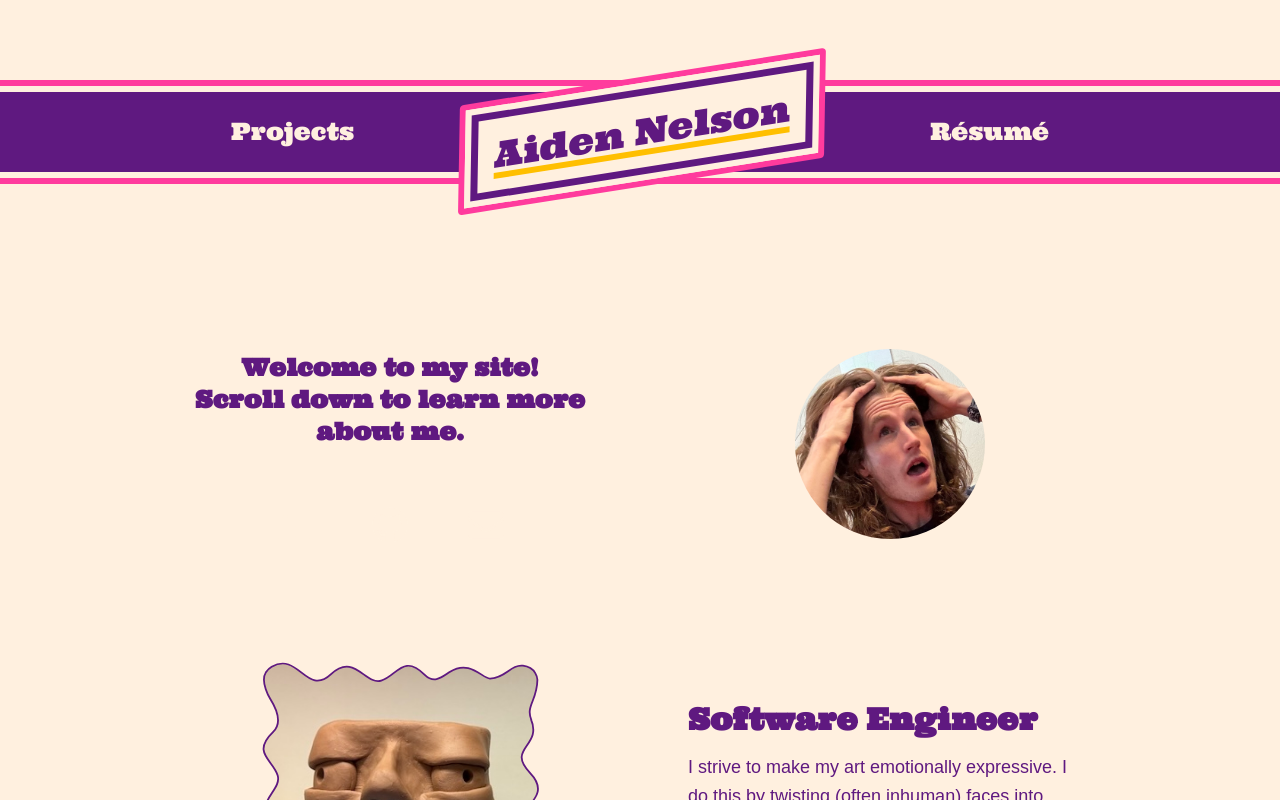
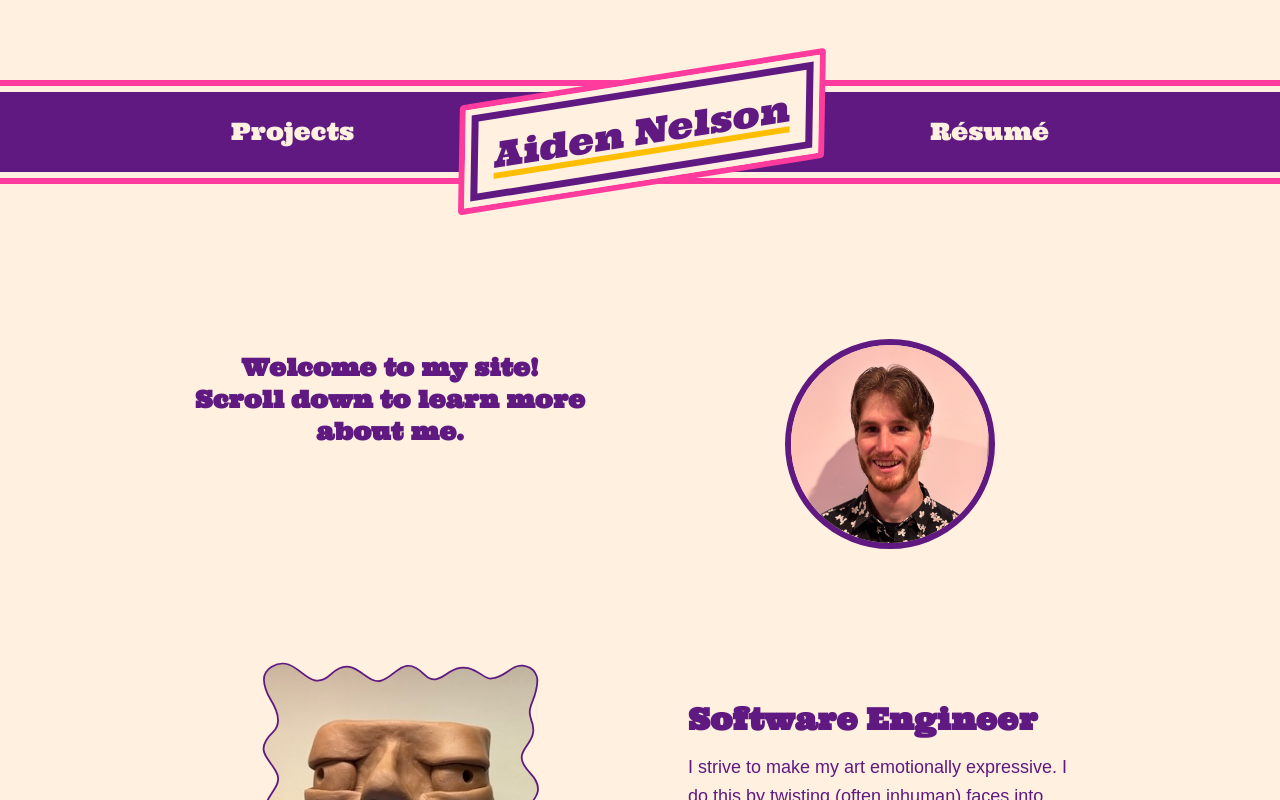
Before and after one commit to Aidenjn/AidenNelson-website, a Next.js app in the folder site/: page / in a window 1280 px wide. Shown: the top 800 px of the page. Built offline with nearby package versions, Linux system fonts and the light colour scheme; a web font is replaced by a local one.

Commit message:
Changed headshot

```diff
--- a/site/components/views/mainView/FacePortrait.tsx
+++ b/site/components/views/mainView/FacePortrait.tsx
@@ -6,7 +6,7 @@ export default function FacePortrait() {
   const spacingIncrement: number = 10;
 
   const facePortraitStyle: React.CSSProperties = {
-    width: size - spacingIncrement,
+    width: size + spacingIncrement,
   }
 
   return (
@@ -32,27 +32,15 @@ export default function FacePortrait() {
                   size={size - spacingIncrement * 3}
                   backgroundColor="var(--color-background)"
                   borderRadius={0}
-                >
-                  <FrilledCircle
-                    size={size - spacingIncrement * 4}
-                    backgroundColor="var(--color-foreground)"
-                    borderRadius={0}
-                  >
-                    <FrilledCircle
-                      size={size - spacingIncrement * 5}
-                      backgroundColor="var(--color-background)"
-                      borderRadius={0}
-                    />
-                  </FrilledCircle>
-                </FrilledCircle>
+                />
               </FrilledCircle>
             </FrilledCircle>
           </FrilledCircle>
         </div>
 
         <img
-          src='/images/me.jpg'
-          className="rounded-full relative z-10"
+          src='/images/flower_shirt_me.jpeg'
+          className="rounded-full relative z-10 border-6 border-foreground"
           style={{
            ...facePortraitStyle,
           }}
```
Also changed, not shown: site/public/images/flower_shirt_me.jpeg (added), site/public/images/me.jpg (deleted).
